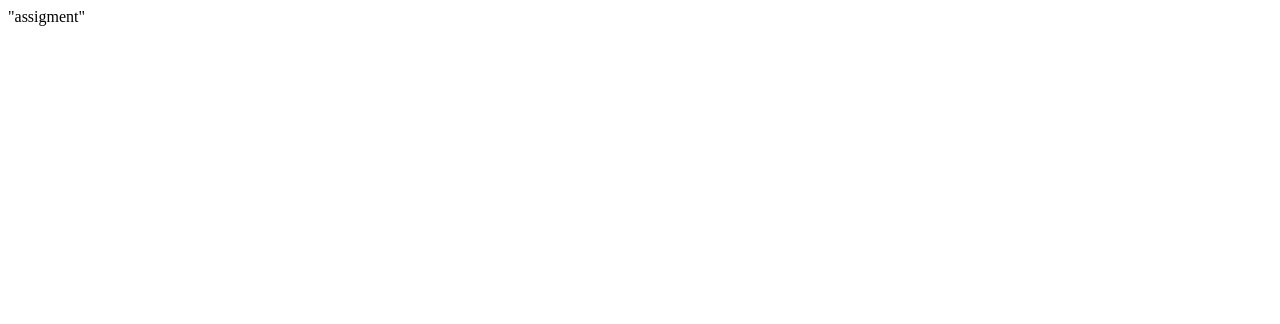
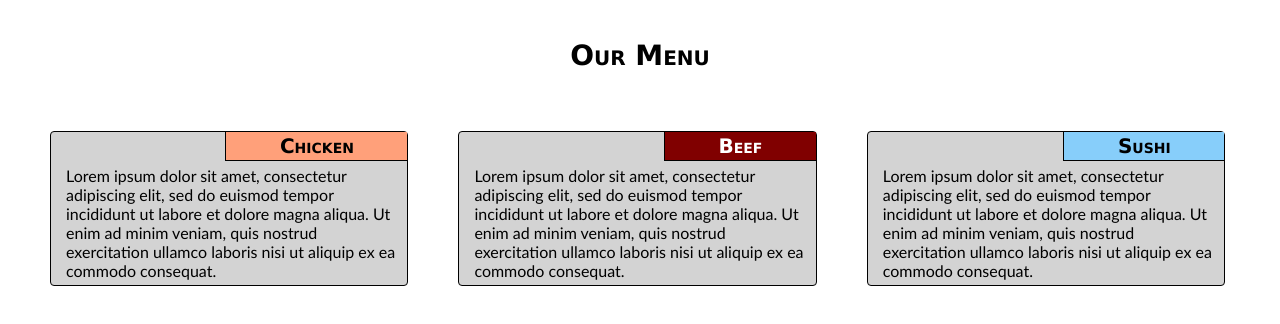
Before and after one commit to monik182/coursera-module2, a plain HTML site: page index.html in a window 1280 px wide. Drawn offline with Linux system fonts and the light colour scheme.

Commit message:
index.html modification

```diff
--- a/index.html
+++ b/index.html
@@ -1 +1,40 @@
-"assigment"
+<!DOCTYPE html>
+<html lang="en">
+  <head>
+    <meta charset="UTF-8">
+    <title>Assignment Solution Module 2</title>
+    <link rel="stylesheet" href="css/default.css">
+  </head>
+  <body>
+
+    <h1>Our Menu</h1>
+
+      <section id="chicken">
+      <h3>Chicken</h3>
+      <p>Lorem ipsum dolor sit amet, consectetur adipiscing
+      elit, sed do euismod tempor incididunt ut labore et dolore
+      magna aliqua. Ut enim ad minim veniam, quis nostrud
+      exercitation ullamco laboris nisi ut aliquip ex ea commodo
+      consequat.</p>
+      </section>
+
+      <section id="beef">
+      <h3>Beef</h3>
+      <p>Lorem ipsum dolor sit amet, consectetur adipiscing
+      elit, sed do euismod tempor incididunt ut labore et dolore
+      magna aliqua. Ut enim ad minim veniam, quis nostrud
+      exercitation ullamco laboris nisi ut aliquip ex ea commodo
+      consequat.</p>
+      </section>
+
+      <section id="sushi">
+      <h3>Sushi</h3>
+      <p>Lorem ipsum dolor sit amet, consectetur adipiscing
+      elit, sed do euismod tempor incididunt ut labore et dolore
+      magna aliqua. Ut enim ad minim veniam, quis nostrud
+      exercitation ullamco laboris nisi ut aliquip ex ea commodo
+      consequat.</p>
+      </section>
+
+  </body>
+</html>
```
